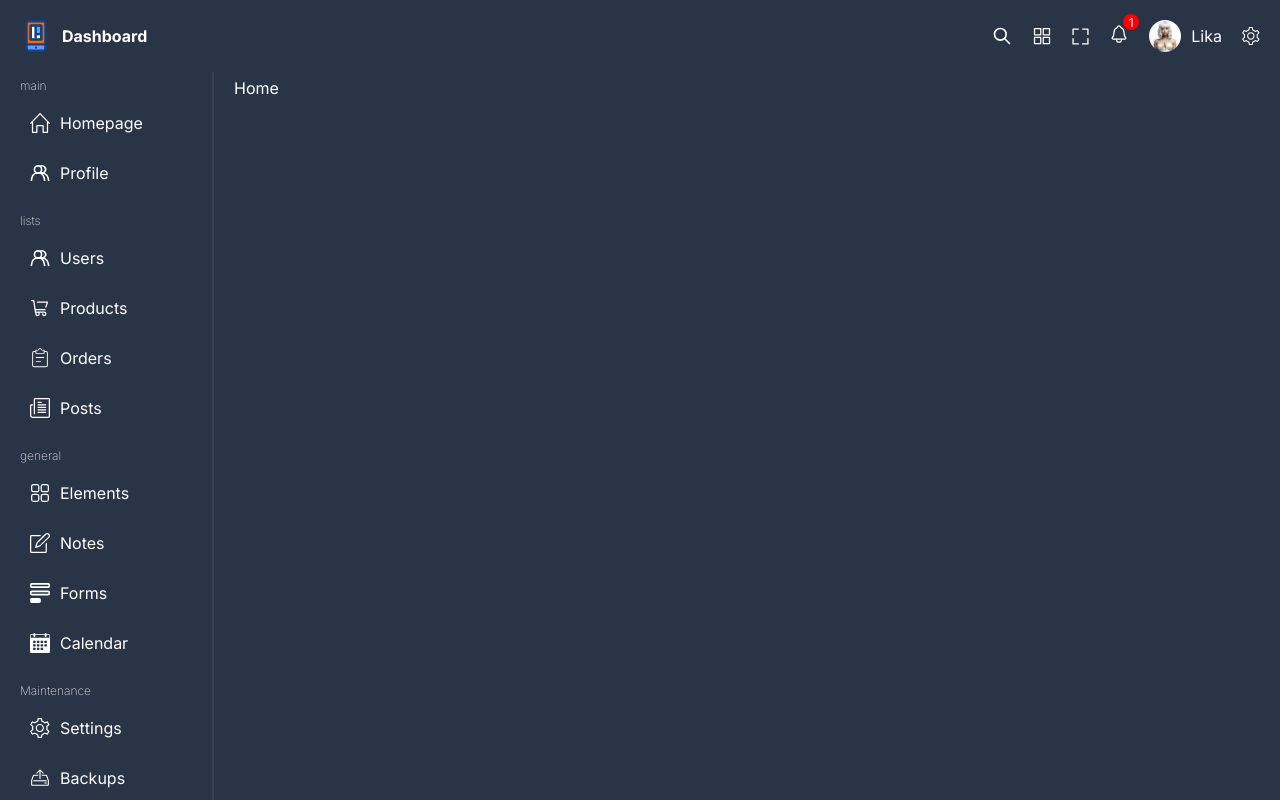
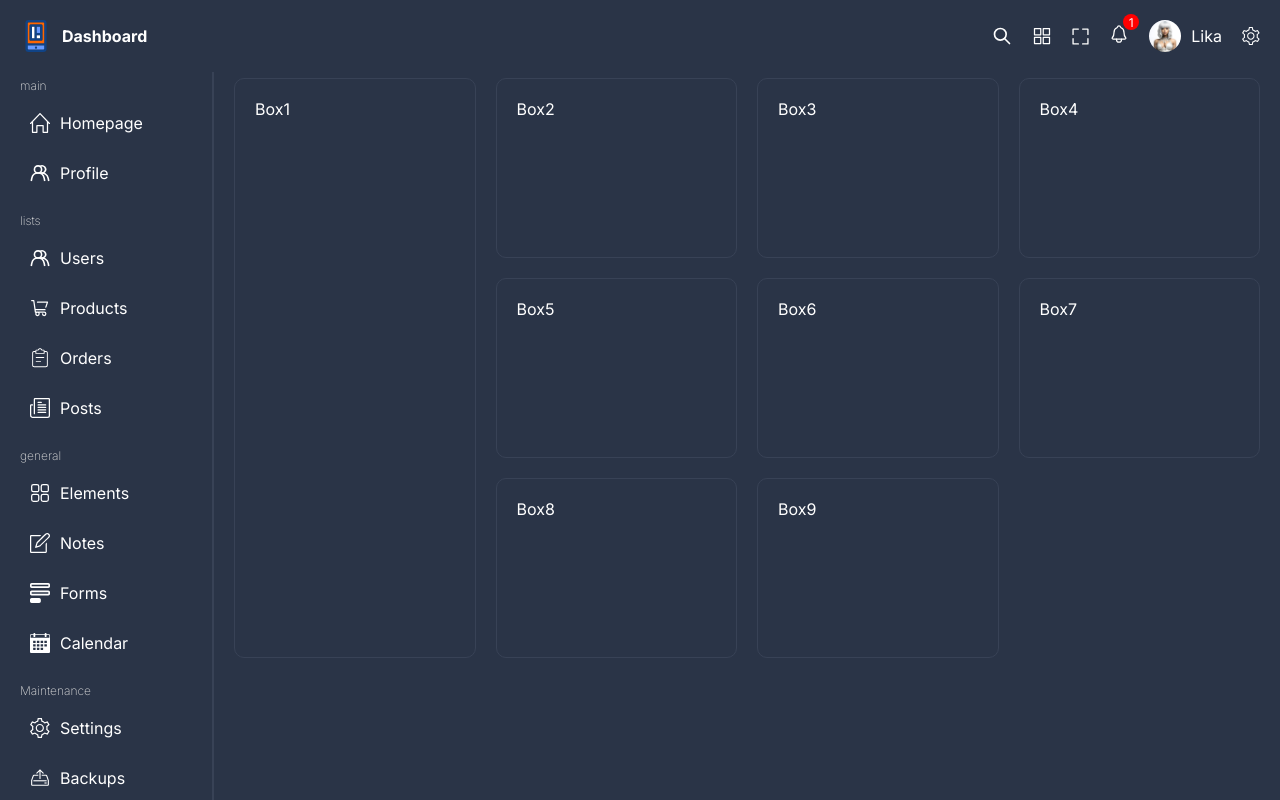
Before and after one commit to Denis-Hish/ReactDashboard, a React (Vite) app: page / in a window 1280 px wide. Shown: the top 800 px of the page. Built offline with nearby package versions, Linux system fonts and the light colour scheme.

Commit message:
dffgrdfgdrf

```diff
--- a/src/pages/home/Home.tsx
+++ b/src/pages/home/Home.tsx
@@ -1,7 +1,19 @@
 import './home.scss';
 
 const Home = () => {
-   return <div className='home'>Home</div>;
+   return (
+      <div className='home'>
+         <div className='box box1'>Box1</div>
+         <div className='box box2'>Box2</div>
+         <div className='box box3'>Box3</div>
+         <div className='box box4'>Box4</div>
+         <div className='box box5'>Box5</div>
+         <div className='box box6'>Box6</div>
+         <div className='box box7'>Box7</div>
+         <div className='box box8'>Box8</div>
+         <div className='box box9'>Box9</div>
+      </div>
+   );
 };
 
 export default Home;
--- a/src/pages/home/home.scss
+++ b/src/pages/home/home.scss
@@ -1,2 +1,18 @@
+@import './../../styles/variables.scss';
+
 .home {
+   display: grid;
+   gap: 20px;
+   grid-template-columns: repeat(4, 1fr);
+   grid-auto-rows: minmax(180px, auto);
+
+   .box {
+      padding: 20px;
+      border-radius: 10px;
+      border: 1px solid $soft-bg;
+   }
+
+   .box1 {
+      grid-row: 1 / 4;
+   }
 }
```
